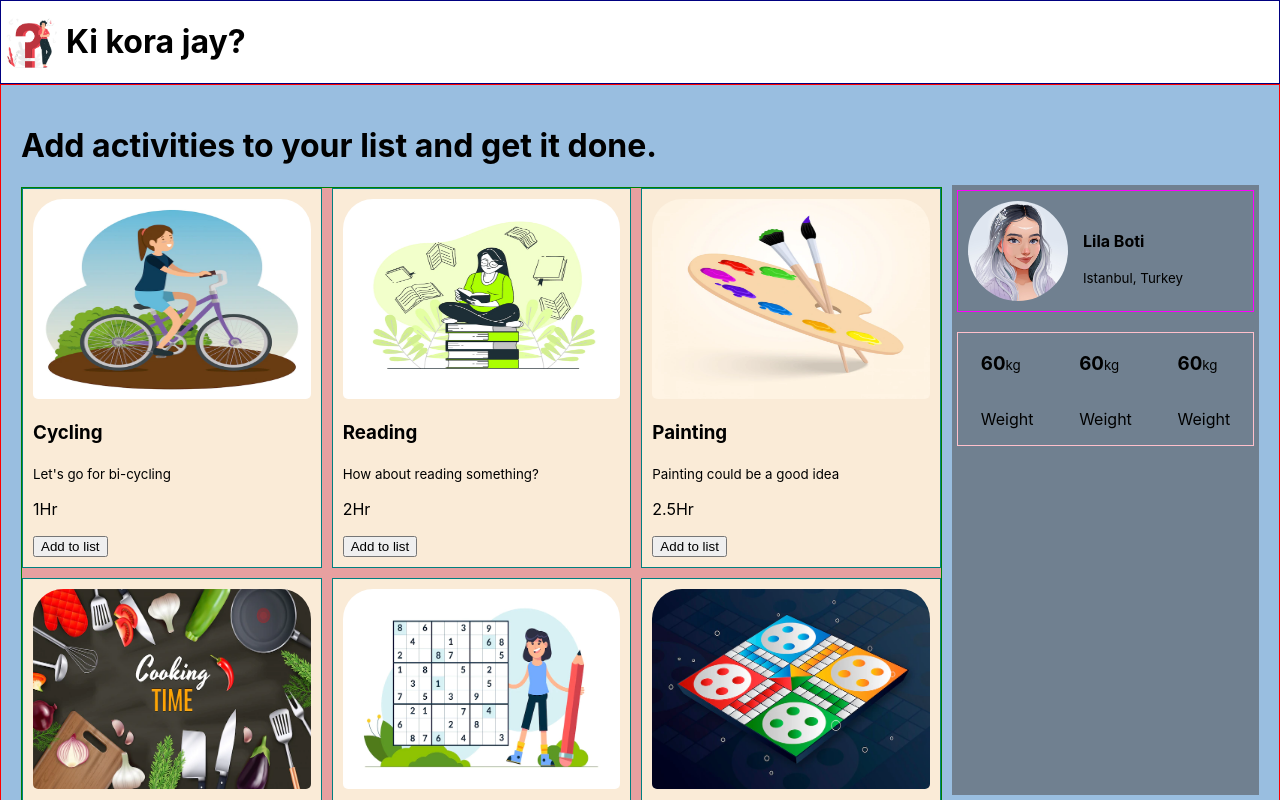
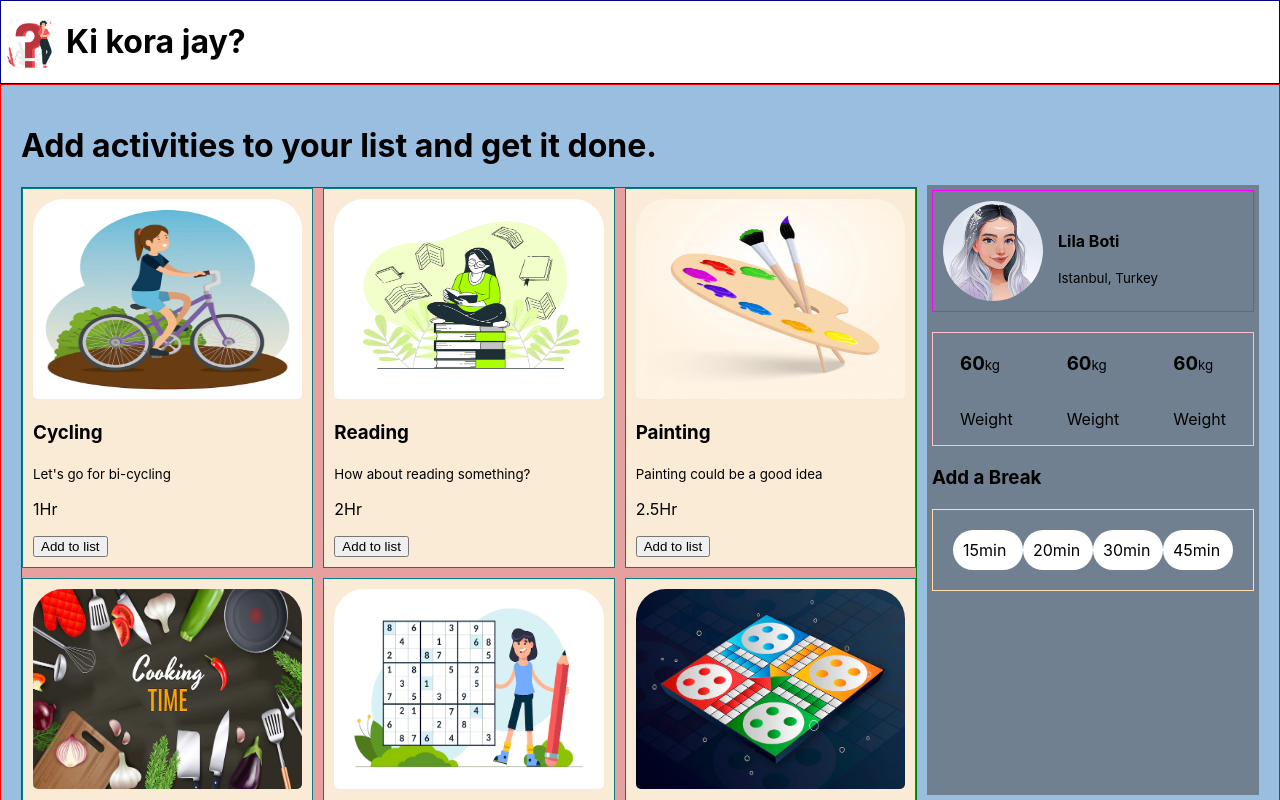
Before and after one commit to e-mm-u/ki-kora-jay, a React (Create React App) app: page / in a window 1280 px wide. Shown: the top 800 px of the page. Built offline with nearby package versions, Linux system fonts and the light colour scheme.

Commit message:
break section added

```diff
--- /dev/null
+++ b/src/components/Break/Break.css
@@ -0,0 +1,17 @@
+
+.break{
+    border: 1px solid navajowhite;
+    display: flex;
+    justify-content: space-around;
+    align-items: center;
+    padding: 20px;
+    margin-top: 20px;
+    margin-bottom: 20px;
+}
+.break-time{
+    background: white;
+    height: auto;
+    width: 50px;
+    padding: 10px;
+    border-radius: 20px;
+}
--- /dev/null
+++ b/src/components/Break/Break.js
@@ -0,0 +1,17 @@
+import React from 'react';
+import './Break.css'
+const Break = () => {
+    return (
+        <div className='add-a-break'>
+            <h3>Add a Break</h3>
+            <div className='break'>
+                <div className='break-time'><span>15</span>min</div>
+                <div className='break-time'><span>20</span>min</div>
+                <div className='break-time'><span>30</span>min</div>
+                <div className='break-time'><span>45</span>min</div>
+            </div>
+        </div>
+    );
+};
+
+export default Break;
--- a/src/components/Sidebar/Sidebar.js
+++ b/src/components/Sidebar/Sidebar.js
@@ -1,4 +1,5 @@
 import React from 'react';
+import Break from '../Break/Break';
 import Details from '../Details/Details';
 import Profile from '../Profile/Profile';
 import './Sidebar.css'
@@ -7,6 +8,7 @@ const Sidebar = () => {
         <div className='sidebar'>
             <Profile></Profile>
             <Details></Details>
+            <Break></Break>
         </div>
     );
 };
```
